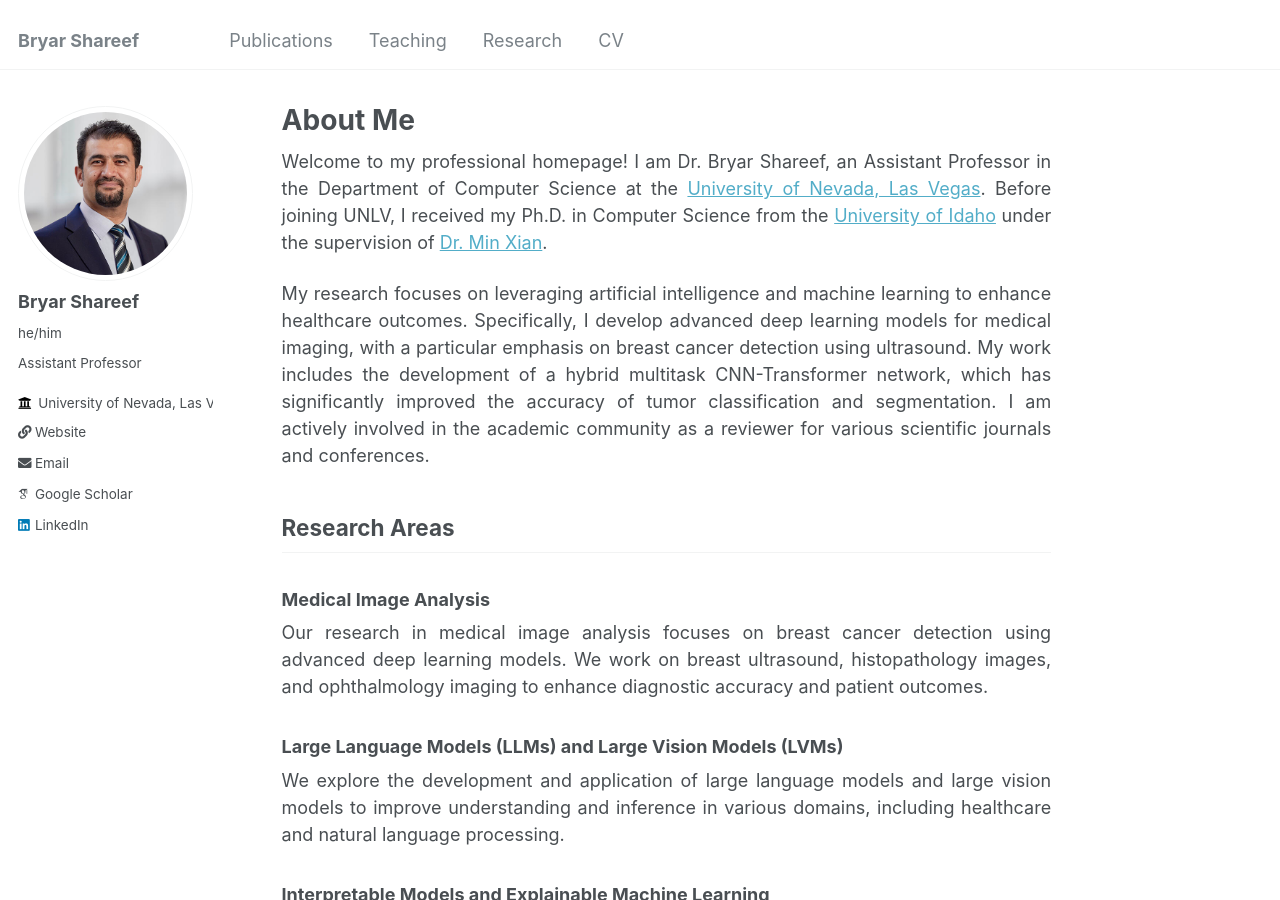
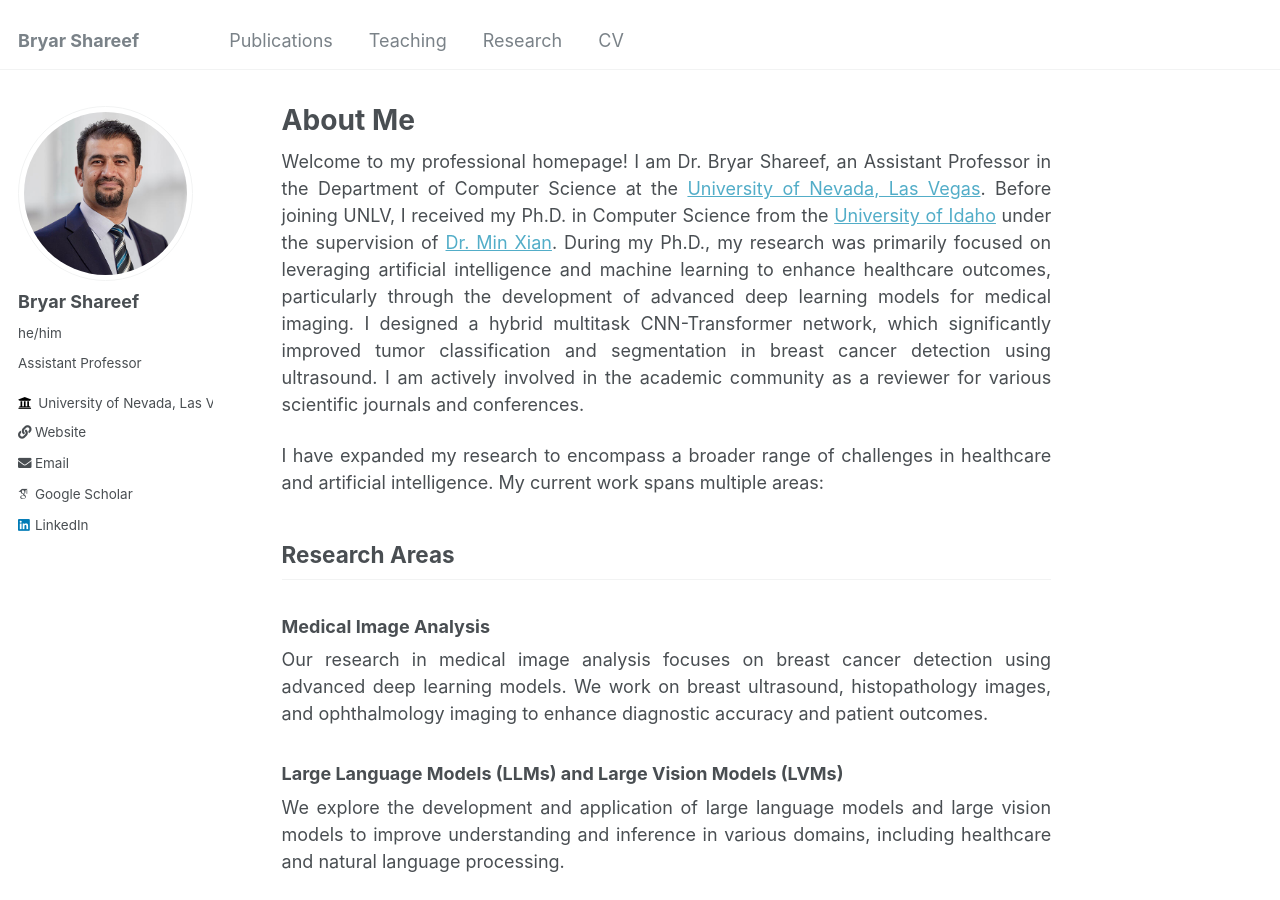
Before and after one commit to bryarshareef/bryarshareef.github.io, a Jekyll site: the page built from _pages/about.md, in a window 1280 px wide and 900 px high. Built offline with Jekyll 4.4.1, drawn with Linux system fonts in a browser that asks for light colours; some web fonts are replaced.

Commit message:
Update about.md

```diff
--- a/_pages/about.md
+++ b/_pages/about.md
@@ -6,9 +6,9 @@ redirect_from:
   - /about/
   - /about.html
 ---
-<p style="text-align:justify">Welcome to my professional homepage! I am Dr. Bryar Shareef, an Assistant Professor in the Department of Computer Science at the <a href="https://www.unlv.edu/cs" rel="external nofollow noopener" target="_blank">University of Nevada, Las Vegas</a>. Before joining UNLV, I received my Ph.D. in Computer Science from the <a href="https://uidaho.edu" rel="external nofollow noopener" target="_blank">University of Idaho</a> under the supervision of <a href="https://webpages.uidaho.edu/mxian/" rel="external nofollow noopener" target="_blank">Dr. Min Xian</a>. </p>
+<p style="text-align:justify">Welcome to my professional homepage! I am Dr. Bryar Shareef, an Assistant Professor in the Department of Computer Science at the <a href="https://www.unlv.edu/cs" rel="external nofollow noopener" target="_blank">University of Nevada, Las Vegas</a>. Before joining UNLV, I received my Ph.D. in Computer Science from the <a href="https://uidaho.edu" rel="external nofollow noopener" target="_blank">University of Idaho</a> under the supervision of <a href="https://webpages.uidaho.edu/mxian/" rel="external nofollow noopener" target="_blank">Dr. Min Xian</a>. During my Ph.D., my research was primarily focused on leveraging artificial intelligence and machine learning to enhance healthcare outcomes, particularly through the development of advanced deep learning models for medical imaging. I designed a hybrid multitask CNN-Transformer network, which significantly improved tumor classification and segmentation in breast cancer detection using ultrasound. I am actively involved in the academic community as a reviewer for various scientific journals and conferences.</p>
 
-<p style="text-align:justify">My research focuses on leveraging artificial intelligence and machine learning to enhance healthcare outcomes. Specifically, I develop advanced deep learning models for medical imaging, with a particular emphasis on breast cancer detection using ultrasound. My work includes the development of a hybrid multitask CNN-Transformer network, which has significantly improved the accuracy of tumor classification and segmentation. I am actively involved in the academic community as a reviewer for various scientific journals and conferences.</p>
+<p style="text-align:justify">I have expanded my research to encompass a broader range of challenges in healthcare and artificial intelligence. My current work spans multiple areas:</p>
 
 ## Research Areas
 
```
